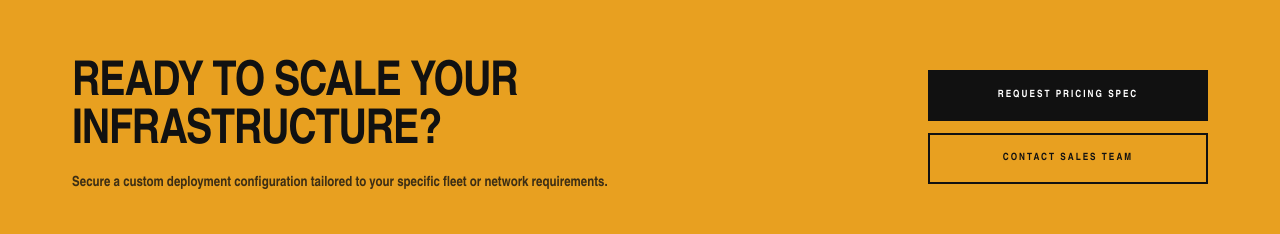
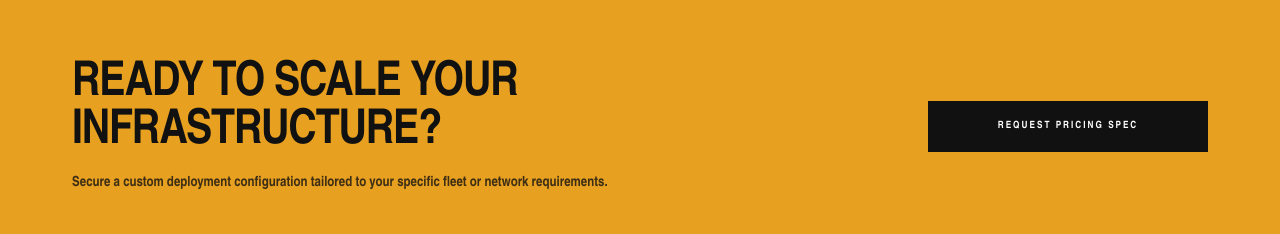
Before and after one commit to gohypedevelopers-stack/enko-temporary-url-, a Next.js app: page / in a window 1280 px wide. Shown: the part 3972-4206 px from the top of the page. Built offline with nearby package versions, Linux system fonts and the light colour scheme.

Commit message:
update cta

```diff
--- a/components/sections/cta-section.tsx
+++ b/components/sections/cta-section.tsx
@@ -17,12 +17,18 @@ export function CtaSection() {
 
         <Reveal direction="right" delay={0.15}>
           <div className="flex flex-col gap-3 w-full sm:w-auto min-w-[280px]">
-            <button className="w-full px-8 py-4 bg-[#111] text-white text-[10px] font-black uppercase tracking-[0.2em] hover:bg-white hover:text-[#111] transition-colors border-2 border-[#111]">
+            <a
+              href="/contact#procurement"
+              className="w-full px-8 py-4 bg-[#111] text-center text-white text-[10px] font-black uppercase tracking-[0.2em] hover:bg-white hover:text-[#111] transition-colors border-2 border-[#111]"
+            >
               REQUEST PRICING SPEC
-            </button>
-            <button className="w-full px-8 py-4 bg-transparent border-2 border-[#111] text-[#111] text-[10px] font-black uppercase tracking-[0.2em] hover:bg-[#111] hover:text-white transition-colors">
+            </a>
+            {/* <a
+              href="/contact"
+              className="w-full px-8 py-4 bg-transparent border-2 border-[#111] text-center text-[#111] text-[10px] font-black uppercase tracking-[0.2em] hover:bg-[#111] hover:text-white transition-colors"
+            >
               CONTACT SALES TEAM
-            </button>
+            </a> */}
           </div>
         </Reveal>
       </div>
```
